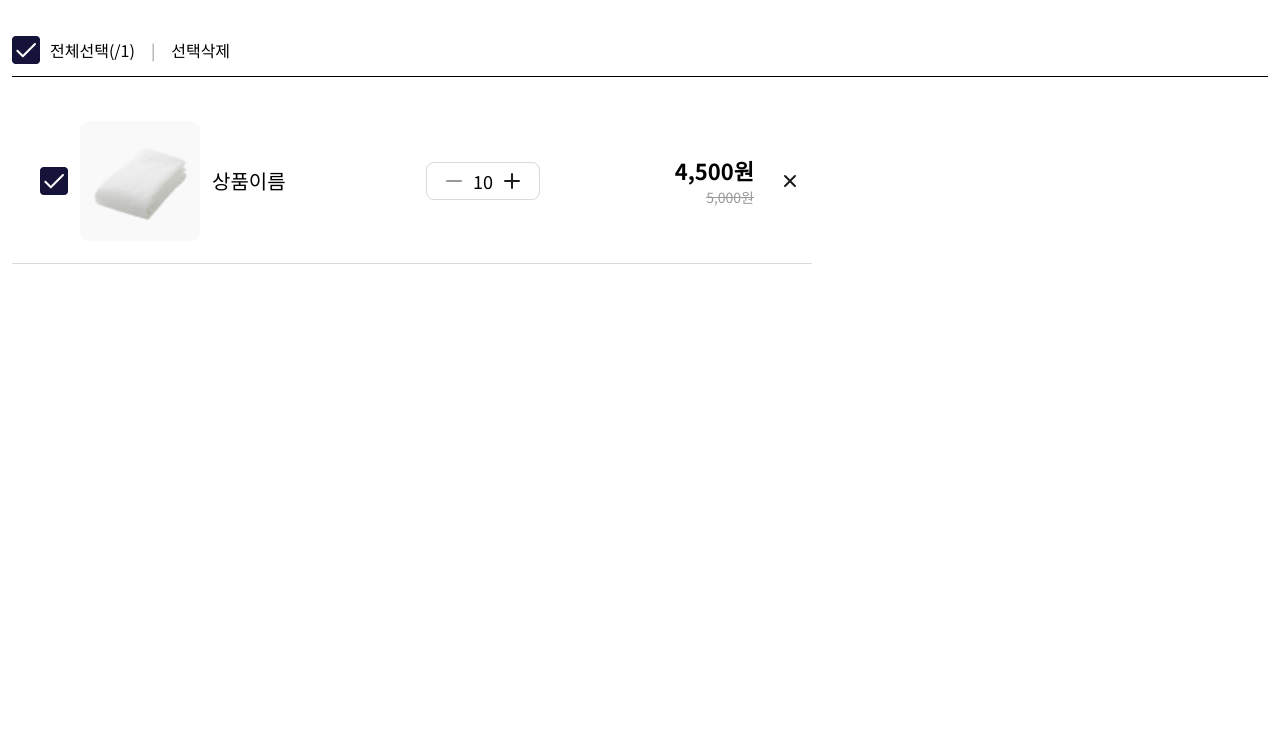
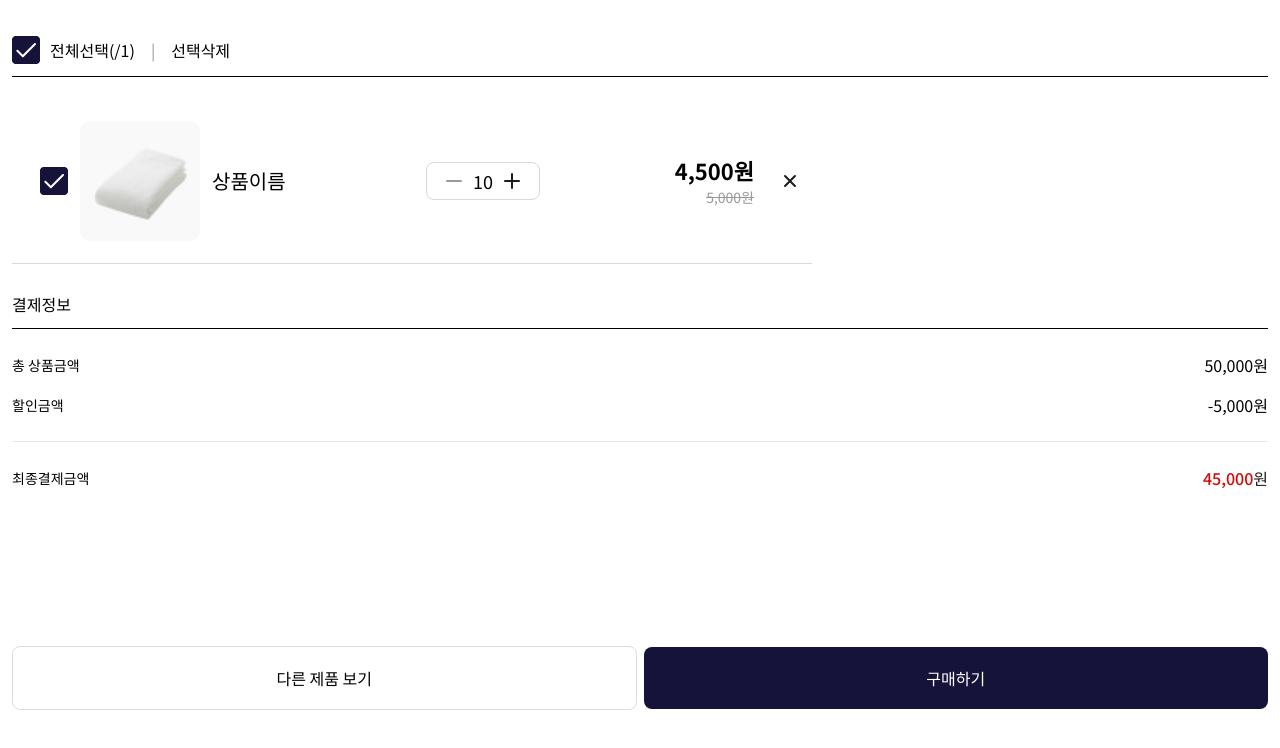
Before and after one commit to Muhan-Company/bizcurator-ecommerce, a Next.js app: page /cart in a window 1280 px wide. Shown: the top 748 px of the page. Built offline with nearby package versions, Linux system fonts and the light colour scheme.

Commit message:
feat: 다른 제품 보기, 구매하기 버튼 추가

```diff
--- a/components/cart/CartItemList.tsx
+++ b/components/cart/CartItemList.tsx
@@ -2,6 +2,8 @@ import React, { useState } from 'react';
 import { CheckBoxIcon, CheckedBoxIcon } from '../Icons';
 import CartItem from './CartItem';
 import EmptyCart from './EmptyCart';
+import CartPaymentAmountInfo from './CartPaymentAmountInfo';
+import Link from 'next/link';
 
 type CartItemPropsType = {
   // todo: api 반환값 확정시 수정
@@ -24,13 +26,11 @@ export default function CartItemList({ items = [1] }: CartItemPropsType) {
   };
 
   return (
-    <div>
+    <div className="relative">
       {items.length === 0 ? (
-        <div className="relative">
-          <EmptyCart />
-        </div>
+        <EmptyCart />
       ) : (
-        <div className="mt-9 mb-[26px]">
+        <div className="h-screen pt-9">
           <div className="flex items-center mb-[22px] pb-3 border-b-[1px] border-black">
             <div onClick={allSelectHandler} className="flex items-center">
               {isAllSelected ? <CheckedBoxIcon /> : <CheckBoxIcon />}
@@ -44,6 +44,17 @@ export default function CartItemList({ items = [1] }: CartItemPropsType) {
             <button className="ml-4">선택삭제</button>
           </div>
           <CartItem isAllSelected={isAllSelected} setIsAllSelected={setIsAllSelected} />
+          <CartPaymentAmountInfo />
+          <div className="btn-mobile center gap-[7px]">
+            {/* todo: 바로구매 페이지로 이동 */}
+            <Link href="/" className="w-[172px] btn-white grow">
+              <span className="py-[19px]">다른 제품 보기</span>
+            </Link>
+            {/* todo: 결제 페이지로 이동 */}
+            <button className="w-[172px] btn-primary grow">
+              <span className="py-[19px]">구매하기</span>
+            </button>
+          </div>
         </div>
       )}
     </div>
```
